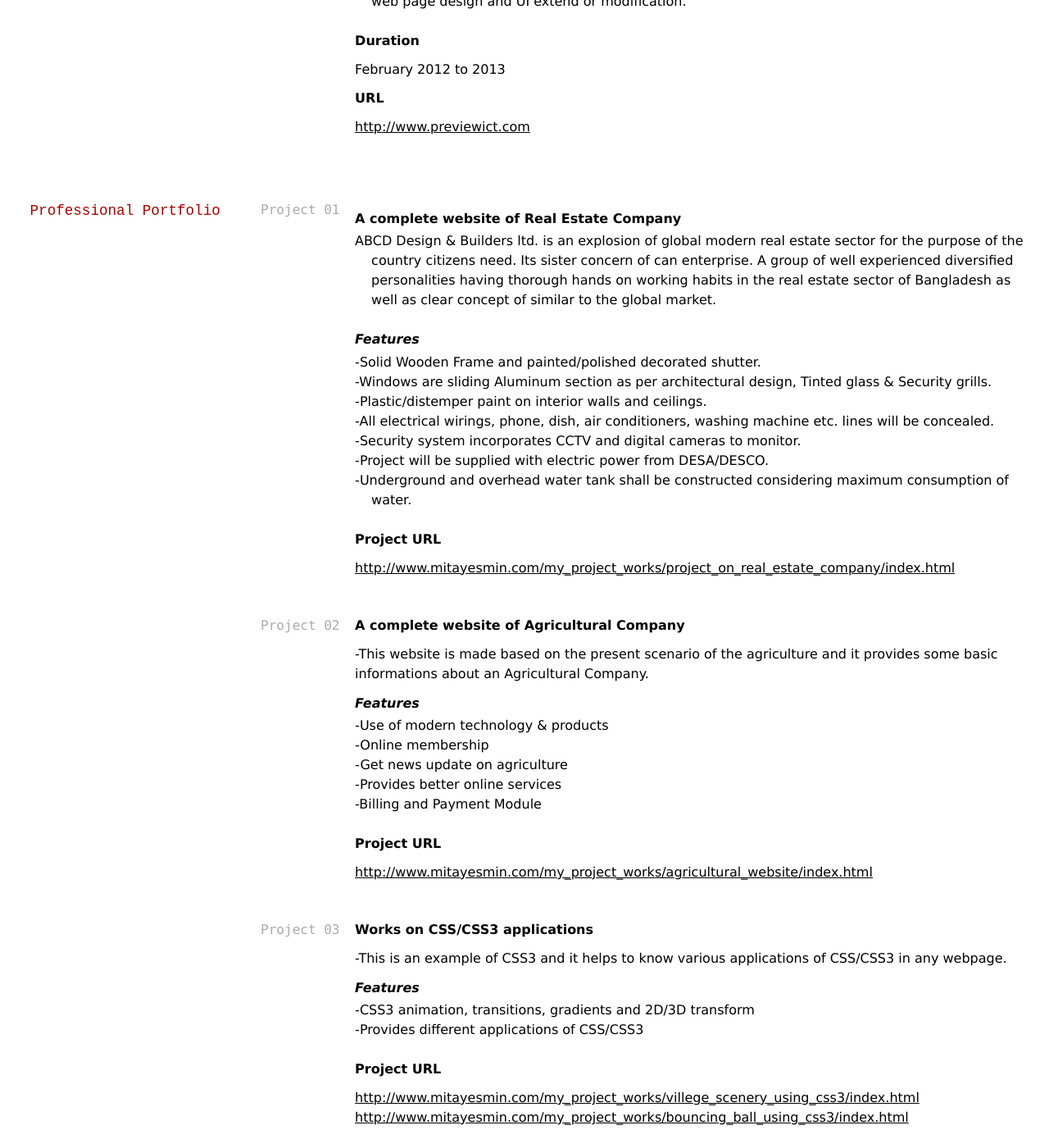
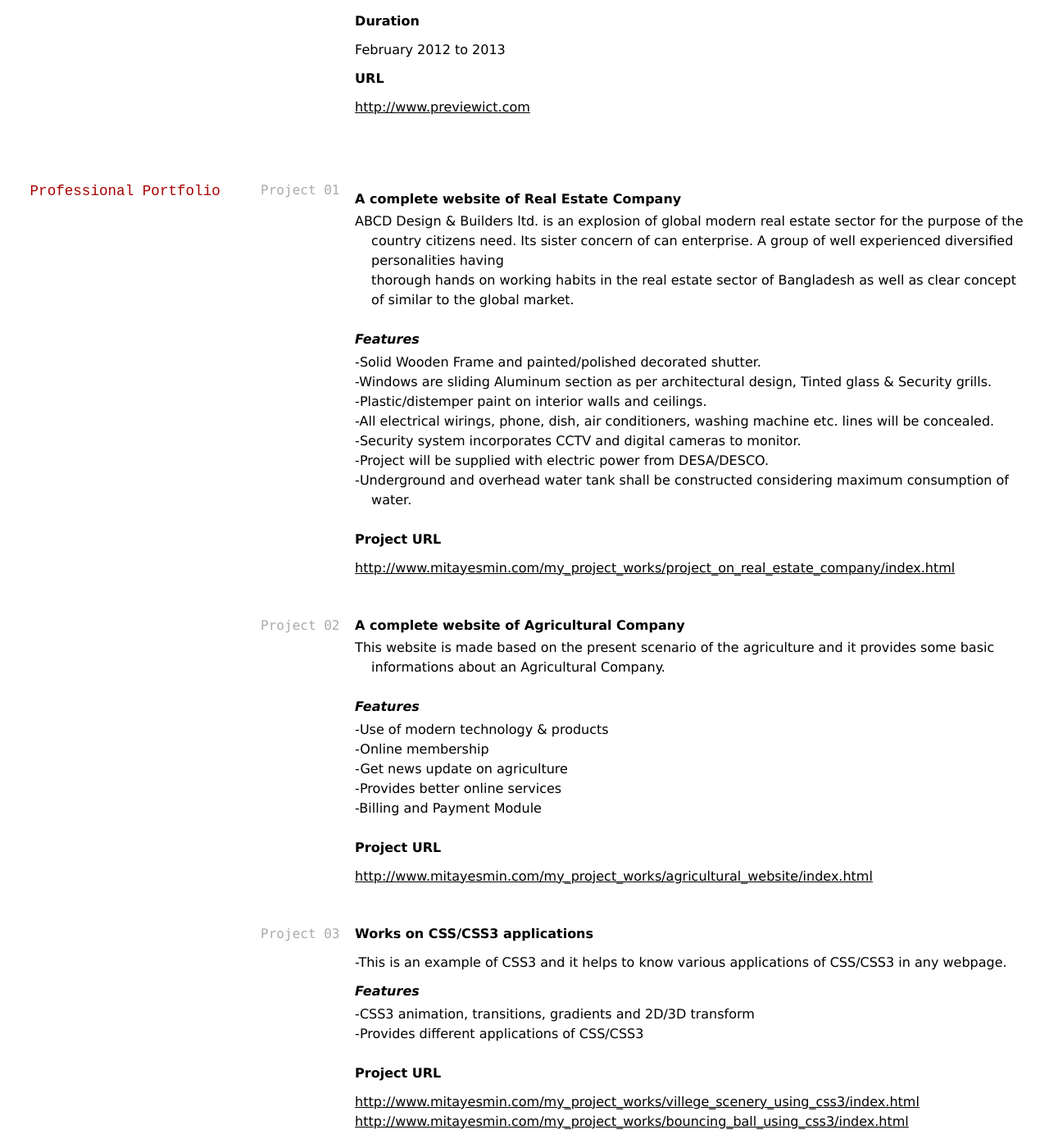
Before and after one commit to mita07/my-resume, a Jekyll site: the page built from index.md, in a window 1280 px wide and 1400 px high, scrolled down 2761 px. Shown: the whole window at 82% size. Built offline with Jekyll 4.4.1, drawn with Linux system fonts in a browser that asks for light colours; part of the change alters nothing that is shown; some of the changed text lies outside the part shown.

```diff
--- a/index.md
+++ b/index.md
@@ -60,7 +60,7 @@ __Experience__
 - 6 months
 
 __Description__
-- UI design with interactivity and better usability for users. User friendly UI design with great interaction, effects for advancement of web applications.
+- UI design with interactivity and better usability for users. User friendly UI design with great interaction, effects    for advancement of web applications.
 
 __Framework__
 - jQuery
@@ -73,7 +73,7 @@ __Experience__
 - 2 years
 
 __Description__
-- Describes the presentation semantics (the look and formatting) of a document written in a markup language. Responsive   layout concepts is very much focused to increase user's usability in various device. Interactive designing with modern   look and feel to make any website or web apps more user-friendly and lookrative.
+- Describes the presentation semantics (the look and formatting) of a document written in a markup language. Interactive   designing with modern   look and feel to make any website or web apps more user-friendly and lookrative.
 - Basic concept about Bootstrap and works with it.
 
 
@@ -108,7 +108,7 @@ __Training Title__
 
 __Course Topic__
 
-- HTML, CSS/CSS3, Javascript, Jquery, Adobe Dreamweaver & Flash, Wordpress development, Responsive web design, Plug-ins and Databases.
+- HTML, CSS/CSS3, Javascript, Jquery, Adobe Dreamweaver & Flash, Wordpress development, Responsive web design, Plug-ins   and Databases.
 
 
 ## Professional Experiences
@@ -119,7 +119,7 @@ __Preview ICT Limited__
 
 __Responsibility__
 
-- Design website basis on requirements of various types of clients, Responsive design testing, mock-up web page design and UI extend or modification.
+- Design website basis on requirements of various types of clients, Responsive design testing, mock-up web page design    and UI extend or modification.
 
 __Duration__
 
@@ -136,7 +136,9 @@ __URL__
 __A complete website of Real Estate Company__
 
 - ABCD Design & Builders ltd. is an explosion of global modern real estate sector for the purpose of the country
-citizens need. Its sister concern of can enterprise. A group of well experienced diversified personalities having thorough hands on working habits in the real estate sector of Bangladesh as well as clear concept of similar to the global market.
+  citizens need. Its sister concern of can enterprise. A group of well experienced diversified personalities having
+  thorough hands on working habits in the real estate sector of Bangladesh as well as clear concept of similar to the
+  global market.
 
 __*Features*__
 
@@ -159,7 +161,7 @@ __Project URL__
 
 __A complete website of Agricultural Company__
 
--This website is made based on the present scenario of the agriculture and it provides some basic informations about an Agricultural Company.
+- This website is made based on the present scenario of the agriculture and it provides some basic informations about an Agricultural Company.
 
 __*Features*__
 
@@ -197,7 +199,7 @@ __Project URL__
 
 __Musical Website__
 
--This website is made based on the present scenario of the musical sector and it helps to find different types of songs of varius artists.
+-This website is made based on the present scenario of the musical sector and it helps to find different types of songs  of varius artists.
 
 __*Features*__
 
```
